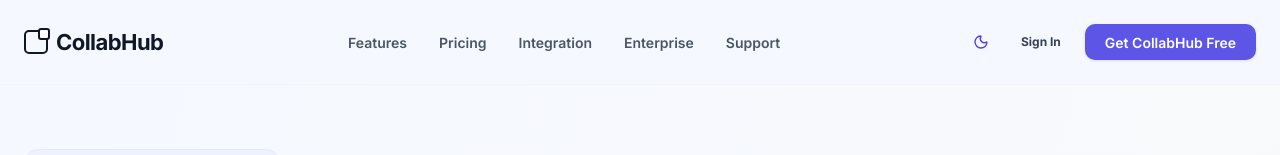
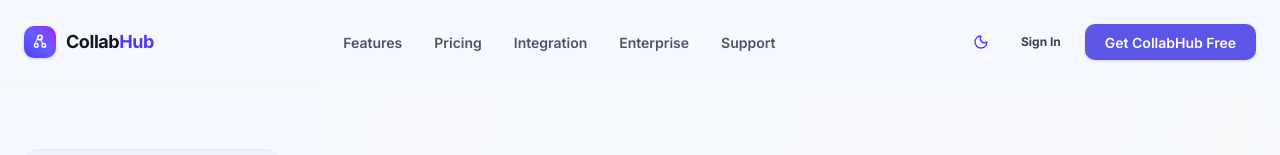
Before and after one commit to Manas-Gupta16/CollabHub, a Next.js app in the folder frontend/: page / in a window 1280 px wide. Shown: the top 155 px of the page. Built offline with nearby package versions, Linux system fonts and the light colour scheme; no server answers.

Commit message:
feat(frontend): replace ad-hoc logo with new modern CollabHubLogo component

```diff
--- a/frontend/src/app/(auth)/layout.tsx
+++ b/frontend/src/app/(auth)/layout.tsx
@@ -4,6 +4,7 @@ import Link from "next/link"
 import { motion } from "framer-motion"
 import { Sparkles } from "lucide-react"
 import { ThemeToggle } from "@/components/ThemeToggle"
+import { CollabHubLogo } from "@/components/CollabHubLogo"
 
 export default function AuthLayout({
   children,
@@ -39,15 +40,7 @@ export default function AuthLayout({
           transition={{ duration: 0.4 }}
           className="flex flex-col items-center mb-8"
         >
-          <Link href="/" className="flex items-center gap-2 font-bold text-3xl tracking-tight text-gray-900 dark:text-gray-100 hover:opacity-85 transition-opacity cursor-pointer group">
-            <motion.div
-              whileHover={{ rotate: 10, scale: 1.05 }}
-              className="w-9 h-9 rounded-lg bg-transparent border-2 border-gray-900 dark:border-gray-100 flex items-center justify-center relative shadow-xs"
-            >
-              <div className="w-3.5 h-3.5 bg-gray-900 dark:bg-gray-100 dark:bg-slate-800 rounded-xs absolute top-1 right-1"></div>
-            </motion.div>
-            <span>CollabHub</span>
-          </Link>
+          <CollabHubLogo href="/" size="lg" />
           <p className="text-xs text-gray-500 dark:text-slate-400 font-medium mt-2 flex items-center gap-1">
             <Sparkles className="w-3 h-3 text-indigo-500" /> Real-time team collaboration platform
           </p>
--- a/frontend/src/app/(dashboard)/layout.tsx
+++ b/frontend/src/app/(dashboard)/layout.tsx
@@ -22,6 +22,7 @@ import { Button } from "@/components/ui/button"
 
 import { UserAvatar } from "@/components/UserAvatar"
 import { ThemeToggle } from "@/components/ThemeToggle"
+import { CollabHubLogo } from "@/components/CollabHubLogo"
 
 function DashboardLayoutInner({
   children,
@@ -154,14 +155,9 @@ function DashboardLayoutInner({
       <div className="w-[260px] border-r border-gray-100 dark:border-slate-800 dark:border-slate-800/80 flex flex-col bg-white dark:bg-slate-950 dark:bg-slate-900 shrink-0 transition-colors duration-200">
 
         {/* Logo */}
-        <Link href="/dashboard" className="h-14 flex items-center px-6 mb-2">
-          <div className="flex items-center gap-2 font-bold text-lg tracking-tight text-gray-900 dark:text-gray-100 dark:text-gray-100">
-             <div className="relative w-5 h-5 border-[1.5px] border-gray-900 dark:border-gray-100 dark:border-slate-800 rounded-[3px] bg-transparent">
-               <div className="absolute -top-[1.5px] -right-[1.5px] w-[8px] h-[8px] bg-white dark:bg-slate-950 dark:bg-slate-900 border-[1.5px] border-gray-900 dark:border-gray-100 dark:border-slate-800 rounded-[2px]"></div>
-             </div>
-             CollabHub
-          </div>
-        </Link>
+        <div className="h-14 flex items-center px-6 mb-2">
+          <CollabHubLogo href="/dashboard" size="md" />
+        </div>
 
         {/* Workspace Search Button */}
         {activeWorkspace && (
--- a/frontend/src/app/(marketing)/page.tsx
+++ b/frontend/src/app/(marketing)/page.tsx
@@ -10,6 +10,7 @@ import {
 import { useState } from "react"
 import { motion, AnimatePresence } from "framer-motion"
 import { ThemeToggle } from "@/components/ThemeToggle"
+import { CollabHubLogo } from "@/components/CollabHubLogo"
 
 export default function LandingPage() {
   const [openFaq, setOpenFaq] = useState<number | null>(0)
@@ -28,12 +29,7 @@ export default function LandingPage() {
         transition={{ duration: 0.5 }}
         className="max-w-7xl mx-auto px-6 py-6 flex items-center justify-between sticky top-0 z-50 bg-[#F5F8FF]/85 dark:bg-slate-950/85 backdrop-blur-md border-b border-gray-100 dark:border-slate-800/60 dark:border-slate-800/60 transition-colors"
       >
-        <Link href="/" className="flex items-center gap-2 font-bold text-[22px] tracking-tight text-gray-900 dark:text-gray-100 hover:opacity-85 transition-opacity">
-          <div className="relative w-6 h-6 border-2 border-gray-900 dark:border-gray-100 dark:border-slate-800 rounded-[5px] flex items-center justify-center bg-transparent">
-             <div className="absolute -top-1 -right-1 w-3 h-3 bg-white dark:bg-slate-950 border-2 border-gray-900 dark:border-gray-100 dark:border-slate-800 rounded-[3px]"></div>
-          </div>
-          CollabHub
-        </Link>
+        <CollabHubLogo href="/" size="md" />
 
         <div className="hidden md:flex items-center gap-8 font-semibold text-[14px] text-gray-600 dark:text-slate-300">
           <a href="#features" className="hover:text-indigo-600 dark:hover:text-indigo-400 transition-colors">Features</a>
--- /dev/null
+++ b/frontend/src/components/CollabHubLogo.tsx
@@ -0,0 +1,83 @@
+"use client"
+
+import React from "react"
+import Link from "next/link"
+
+interface CollabHubLogoProps {
+  size?: "sm" | "md" | "lg" | "xl"
+  showText?: boolean
+  href?: string
+  className?: string
+  textClassName?: string
+}
+
+export function CollabHubLogo({
+  size = "md",
+  showText = true,
+  href,
+  className = "",
+  textClassName = "",
+}: CollabHubLogoProps) {
+  // Dimension mappings for the logo icon badge
+  const iconSizes = {
+    sm: "w-6 h-6 rounded-md shadow-xs",
+    md: "w-8 h-8 rounded-lg shadow-sm",
+    lg: "w-10 h-10 rounded-xl shadow-md",
+    xl: "w-12 h-12 rounded-2xl shadow-lg",
+  }
+
+  const svgSizes = {
+    sm: "w-3.5 h-3.5",
+    md: "w-4.5 h-4.5",
+    lg: "w-5.5 h-5.5",
+    xl: "w-7 h-7",
+  }
+
+  const textSizes = {
+    sm: "text-base font-bold",
+    md: "text-lg font-bold tracking-tight",
+    lg: "text-xl font-extrabold tracking-tight",
+    xl: "text-2xl font-black tracking-tight",
+  }
+
+  const logoContent = (
+    <div className={`flex items-center gap-2.5 group cursor-pointer ${className}`}>
+      {/* Icon Badge */}
+      <div
+        className={`${iconSizes[size]} bg-gradient-to-tr from-indigo-600 via-indigo-500 to-purple-600 flex items-center justify-center text-white shrink-0 shadow-indigo-500/25 group-hover:scale-105 group-hover:shadow-indigo-500/40 transition-all duration-200`}
+      >
+        <svg
+          className={`${svgSizes[size]} text-white fill-current`}
+          viewBox="0 0 24 24"
+          xmlns="http://www.w3.org/2000/svg"
+        >
+          {/* Central Hub & Interlocking Nodes Symbol */}
+          <path d="M12 2a4 4 0 0 1 3.995 3.8L16 6a4 4 0 0 1-3.8 3.995L12 10a4 4 0 0 1-3.995-3.8L8 6a4 4 0 0 1 3.8-3.995L12 2zm-5 11a3.5 3.5 0 0 1 3.495 3.3L10.5 16.5a3.5 3.5 0 0 1-3.3 3.495L7 20a3.5 3.5 0 0 1-3.495-3.3L3.5 16.5a3.5 3.5 0 0 1 3.3-3.495L7 13zm10 0a3.5 3.5 0 0 1 3.495 3.3l.005.2a3.5 3.5 0 0 1-3.3 3.495l-.2.005a3.5 3.5 0 0 1-3.495-3.3l-.005-.2a3.5 3.5 0 0 1 3.3-3.495l.2-.005zM12 4a2 2 0 1 0 0 4 2 2 0 0 0 0-4zm-5 11a1.5 1.5 0 1 0 0 3 1.5 1.5 0 0 0 0-3zm10 0a1.5 1.5 0 1 0 0 3 1.5 1.5 0 0 0 0-3z" />
+          <path
+            d="M8.5 7.5l-3 7m7-7l3 7"
+            stroke="currentColor"
+            strokeWidth="1.75"
+            strokeLinecap="round"
+            fill="none"
+            className="opacity-75"
+          />
+        </svg>
+      </div>
+
+      {/* Brand Text */}
+      {showText && (
+        <span
+          className={`${textSizes[size]} text-gray-900 dark:text-gray-100 ${textClassName}`}
+        >
+          Collab<span className="text-indigo-600 dark:text-indigo-400">Hub</span>
+        </span>
+      )}
+    </div>
+  )
+
+  if (href) {
+    return <Link href={href}>{logoContent}</Link>
+  }
+
+  return logoContent
+}
```
